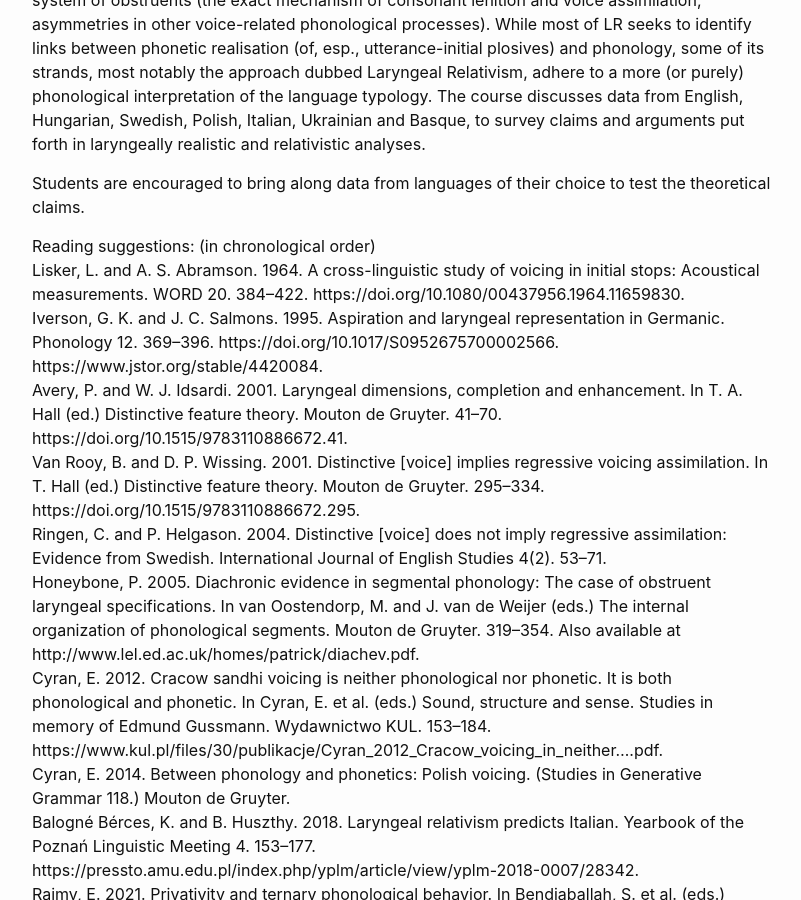
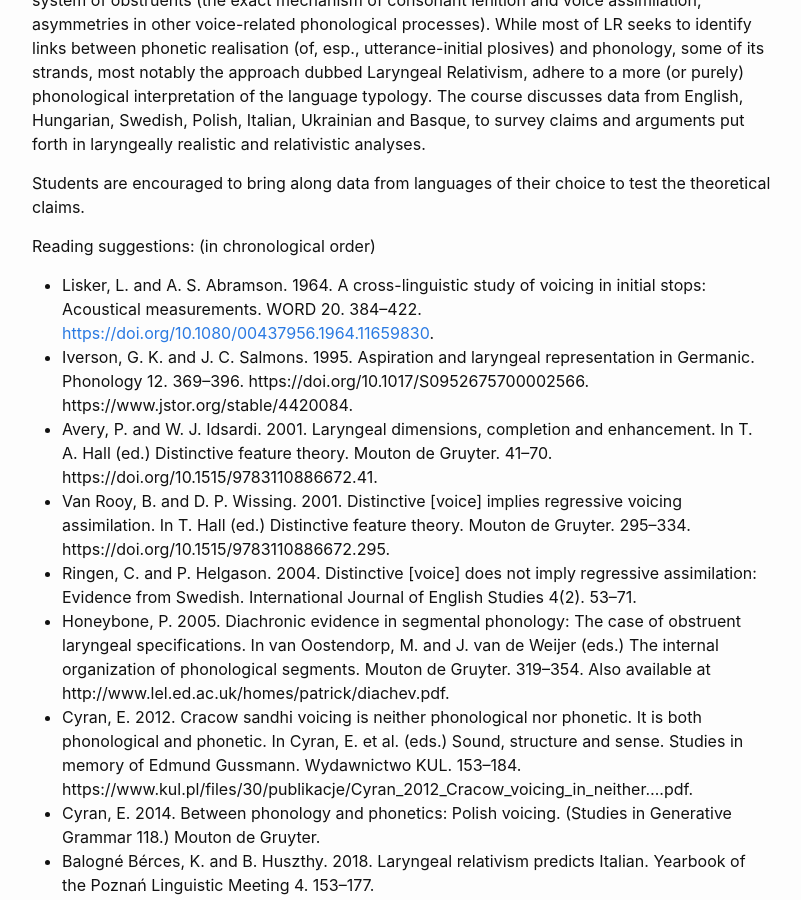
Before and after one commit to ovaschool/ovaschool.github.io, a Jekyll site: the page built from staticpages/oldprograms/zagreb2025-cs/balogneberces-laryngeal.md, in a window 1280 px wide and 900 px high, scrolled down 437 px. Shown: the whole window, without its empty margins (238-1039 px from the left). Built offline with Jekyll 4.4.1, drawn with Linux system fonts in a browser that asks for light colours; our own code applies the rules of GitHub Pages for plain Markdown files.

Commit message:
getting somewhere!

```diff
--- a/staticpages/oldprograms/zagreb2025-cs/balogneberces-laryngeal.md
+++ b/staticpages/oldprograms/zagreb2025-cs/balogneberces-laryngeal.md
@@ -12,14 +12,14 @@
 Students are encouraged to bring along data from languages of their choice to test the theoretical claims.<br/>
 
 Reading suggestions: (in chronological order)<br/>
-Lisker, L. and A. S. Abramson. 1964. A cross-linguistic study of voicing in initial stops: Acoustical measurements. WORD 20. 384–422. https://doi.org/10.1080/00437956.1964.11659830.<br/>
-Iverson, G. K. and J. C. Salmons. 1995. Aspiration and laryngeal representation in Germanic. Phonology 12. 369–396. https://doi.org/10.1017/S0952675700002566. https://www.jstor.org/stable/4420084.<br/>
-Avery, P. and W. J. Idsardi. 2001. Laryngeal dimensions, completion and enhancement. In T. A. Hall (ed.) Distinctive feature theory. Mouton de Gruyter. 41–70. https://doi.org/10.1515/9783110886672.41.<br/>
-Van Rooy, B. and D. P. Wissing. 2001. Distinctive [voice] implies regressive voicing assimilation. In T. Hall (ed.) Distinctive feature theory. Mouton de Gruyter. 295–334. https://doi.org/10.1515/9783110886672.295.<br/>
-Ringen, C. and P. Helgason. 2004. Distinctive [voice] does not imply regressive assimilation: Evidence from Swedish. International Journal of English Studies 4(2). 53–71.<br/>
-Honeybone, P. 2005. Diachronic evidence in segmental phonology: The case of obstruent laryngeal specifications. In van Oostendorp, M. and J. van de Weijer (eds.) The internal organization of phonological segments. Mouton de Gruyter. 319–354. Also available at http://www.lel.ed.ac.uk/homes/patrick/diachev.pdf.<br/>
-Cyran, E. 2012. Cracow sandhi voicing is neither phonological nor phonetic. It is both phonological and phonetic. In Cyran, E. et al. (eds.) Sound, structure and sense. Studies in memory of Edmund Gussmann. Wydawnictwo KUL. 153–184. https://www.kul.pl/files/30/publikacje/Cyran_2012_Cracow_voicing_in_neither….pdf.<br/>
-Cyran, E. 2014. Between phonology and phonetics: Polish voicing. (Studies in Generative Grammar 118.) Mouton de Gruyter.<br/>
-Balogné Bérces, K. and B. Huszthy. 2018. Laryngeal relativism predicts Italian. Yearbook of the Poznań Linguistic Meeting 4. 153–177. https://pressto.amu.edu.pl/index.php/yplm/article/view/yplm-2018-0007/28342.<br/>
-Raimy, E. 2021. Privativity and ternary phonological behavior. In Bendjaballah, S. et al. (eds.) Perspectives on Element Theory. Mouton de Gruyter. 65–110. https://doi.org/10.1515/9783110691948-004.<br/>
-Starčević, A. 2024. Another fortis-lenis language: A reanalysis of Old English obstruents. Acta Linguistica Academica 71(3). 259–308. https://doi.org/10.1556/2062.2023.00705.
+* Lisker, L. and A. S. Abramson. 1964. A cross-linguistic study of voicing in initial stops: Acoustical measurements. WORD 20. 384–422. [https://doi.org/10.1080/00437956.1964.11659830](https://doi.org/10.1080/00437956.1964.11659830).
+* Iverson, G. K. and J. C. Salmons. 1995. Aspiration and laryngeal representation in Germanic. Phonology 12. 369–396. https://doi.org/10.1017/S0952675700002566. https://www.jstor.org/stable/4420084.
+* Avery, P. and W. J. Idsardi. 2001. Laryngeal dimensions, completion and enhancement. In T. A. Hall (ed.) Distinctive feature theory. Mouton de Gruyter. 41–70. https://doi.org/10.1515/9783110886672.41.<br/>
+* Van Rooy, B. and D. P. Wissing. 2001. Distinctive [voice] implies regressive voicing assimilation. In T. Hall (ed.) Distinctive feature theory. Mouton de Gruyter. 295–334. https://doi.org/10.1515/9783110886672.295.<br/>
+* Ringen, C. and P. Helgason. 2004. Distinctive [voice] does not imply regressive assimilation: Evidence from Swedish. International Journal of English Studies 4(2). 53–71.<br/>
+* Honeybone, P. 2005. Diachronic evidence in segmental phonology: The case of obstruent laryngeal specifications. In van Oostendorp, M. and J. van de Weijer (eds.) The internal organization of phonological segments. Mouton de Gruyter. 319–354. Also available at http://www.lel.ed.ac.uk/homes/patrick/diachev.pdf.<br/>
+* Cyran, E. 2012. Cracow sandhi voicing is neither phonological nor phonetic. It is both phonological and phonetic. In Cyran, E. et al. (eds.) Sound, structure and sense. Studies in memory of Edmund Gussmann. Wydawnictwo KUL. 153–184. https://www.kul.pl/files/30/publikacje/Cyran_2012_Cracow_voicing_in_neither….pdf.<br/>
+* Cyran, E. 2014. Between phonology and phonetics: Polish voicing. (Studies in Generative Grammar 118.) Mouton de Gruyter.<br/>
+* Balogné Bérces, K. and B. Huszthy. 2018. Laryngeal relativism predicts Italian. Yearbook of the Poznań Linguistic Meeting 4. 153–177. https://pressto.amu.edu.pl/index.php/yplm/article/view/yplm-2018-0007/28342.<br/>
+* Raimy, E. 2021. Privativity and ternary phonological behavior. In Bendjaballah, S. et al. (eds.) Perspectives on Element Theory. Mouton de Gruyter. 65–110. https://doi.org/10.1515/9783110691948-004.<br/>
+* Starčević, A. 2024. Another fortis-lenis language: A reanalysis of Old English obstruents. Acta Linguistica Academica 71(3). 259–308. https://doi.org/10.1556/2062.2023.00705.
```
